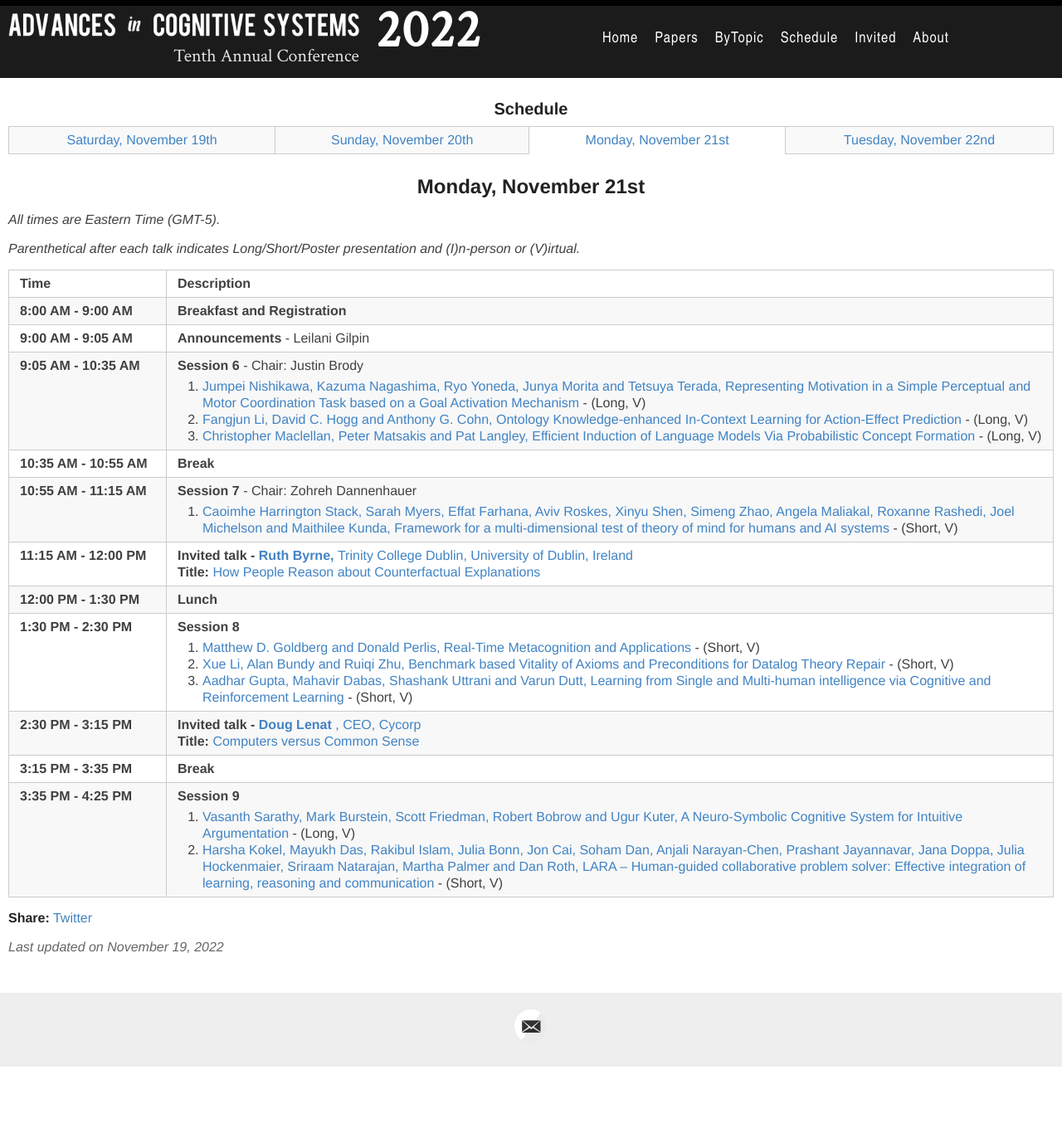
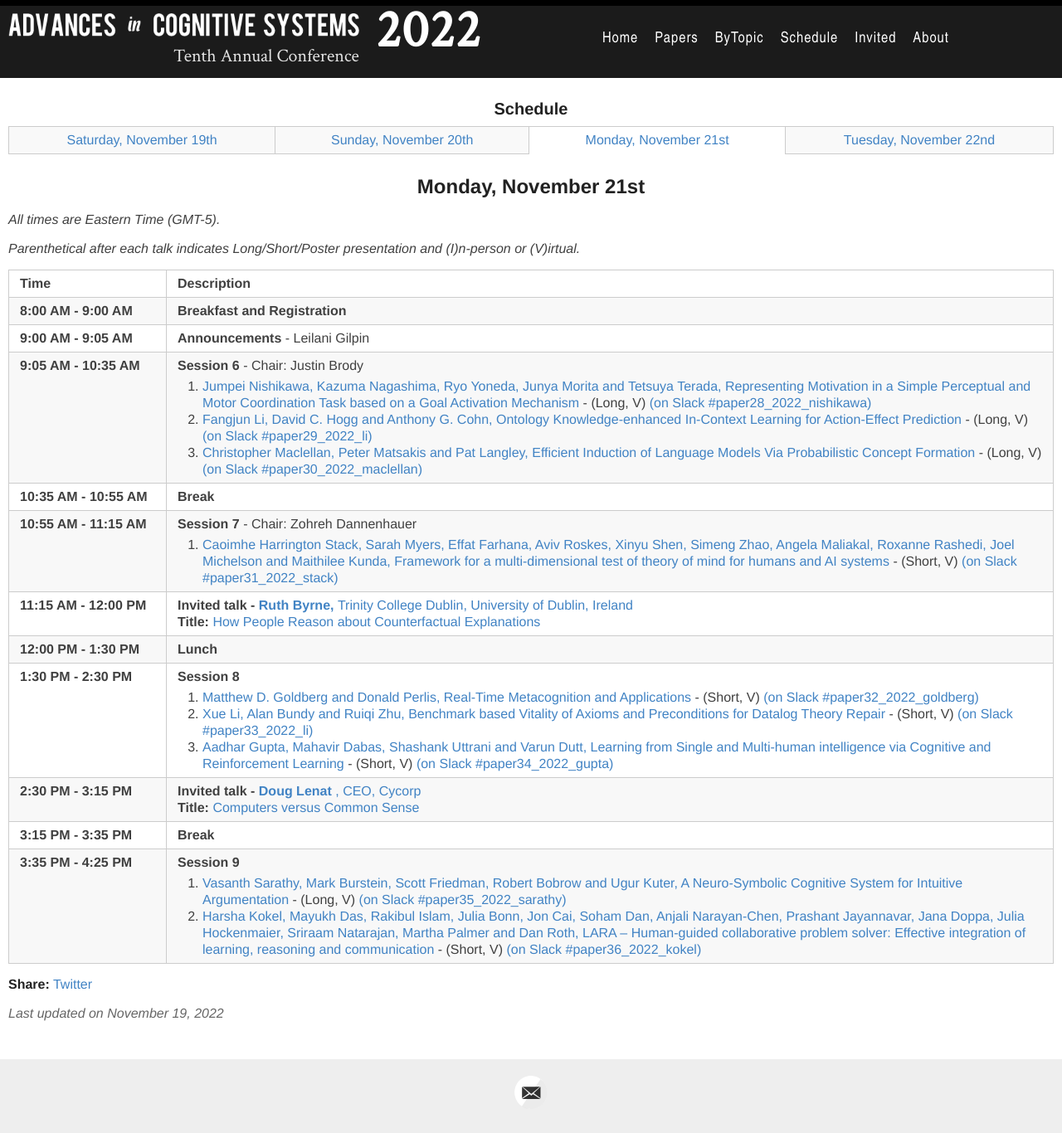
Before and after one commit to AdvancesInCognitiveSystems/acs2022, a Jekyll site: the page built from _days/monday-day3.md, in a window 1280 px wide. Shown: the whole page at 83% size. Built offline with Jekyll 4.4.1, drawn with Linux system fonts in a browser that asks for light colours; before the commit the page ends 1286 px from its top, so only the background shows below that.

Commit message:
Added paper Slack links

```diff
--- a/_days/monday-day3.md
+++ b/_days/monday-day3.md
@@ -41,9 +41,9 @@ Paper PDFs are available by clicking on talk titles. For slides, click on
   <td id="session6"> <span class="schedtime"> 9:05 AM - 10:35 AM </span></td><td> <b> Session 6 </b> - Chair: Justin Brody
 <!-- ###### Chaired by TBD -->
    <ol>
-    <li> <a href="{{site.baseurl}}/data/acs22_paper-238.pdf">Jumpei Nishikawa, Kazuma Nagashima, Ryo Yoneda, Junya Morita and Tetsuya Terada, Representing Motivation in a Simple Perceptual and Motor Coordination Task based on a Goal Activation Mechanism</a> - (Long, V)</li>
-    <li> <a href="{{site.baseurl}}/data/acs22_paper-7652.pdf">Fangjun Li, David C. Hogg and Anthony G. Cohn, Ontology Knowledge-enhanced In-Context Learning for Action-Effect Prediction</a> - (Long, V)</li>
-    <li> <a href="{{site.baseurl}}/data/acs22_paper-2537.pdf">Christopher Maclellan, Peter Matsakis and Pat Langley, Efficient Induction of Language Models Via Probabilistic Concept Formation</a> - (Long, V)</li>
+    <li> <a href="{{site.baseurl}}/data/acs22_paper-238.pdf">Jumpei Nishikawa, Kazuma Nagashima, Ryo Yoneda, Junya Morita and Tetsuya Terada, Representing Motivation in a Simple Perceptual and Motor Coordination Task based on a Goal Activation Mechanism</a> - (Long, V) <a onClick="goToSlackChannel(28)">(on Slack #paper28_2022_nishikawa)</a></li>
+    <li> <a href="{{site.baseurl}}/data/acs22_paper-7652.pdf">Fangjun Li, David C. Hogg and Anthony G. Cohn, Ontology Knowledge-enhanced In-Context Learning for Action-Effect Prediction</a> - (Long, V) <a onClick="goToSlackChannel(29)">(on Slack #paper29_2022_li)</a></li>
+    <li> <a href="{{site.baseurl}}/data/acs22_paper-2537.pdf">Christopher Maclellan, Peter Matsakis and Pat Langley, Efficient Induction of Language Models Via Probabilistic Concept Formation</a> - (Long, V) <a onClick="goToSlackChannel(30)">(on Slack #paper30_2022_maclellan)</a></li>
    </ol>
 
 <!--
@@ -70,7 +70,7 @@ Paper PDFs are available by clicking on talk titles. For slides, click on
 <tr>
   <td id="session7"> <span class="schedtime"> 10:55 AM - 11:15 AM </span></td><td> <b> Session 7 </b> - Chair: Zohreh Dannenhauer
    <ol>
-    <li> <a href="{{site.baseurl}}/data/acs22_paper-911.pdf">Caoimhe Harrington Stack, Sarah Myers, Effat Farhana, Aviv Roskes, Xinyu Shen, Simeng Zhao, Angela Maliakal, Roxanne Rashedi, Joel Michelson and Maithilee Kunda, Framework for a multi-dimensional test of theory of mind for humans and AI systems</a> - (Short, V)</li>
+    <li> <a href="{{site.baseurl}}/data/acs22_paper-911.pdf">Caoimhe Harrington Stack, Sarah Myers, Effat Farhana, Aviv Roskes, Xinyu Shen, Simeng Zhao, Angela Maliakal, Roxanne Rashedi, Joel Michelson and Maithilee Kunda, Framework for a multi-dimensional test of theory of mind for humans and AI systems</a> - (Short, V) <a onClick="goToSlackChannel(31)">(on Slack #paper31_2022_stack)</a></li>
    </ol>
   </td>
 </tr>
@@ -94,9 +94,9 @@ Paper PDFs are available by clicking on talk titles. For slides, click on
   <td id="session8"> <span class="schedtime"> 1:30 PM - 2:30 PM </span></td><td> <b> Session 8 </b>
 <!-- ###### Chaired by TBD -->
    <ol>
-    <li> <a href="{{site.baseurl}}/data/acs22_paper-5926.pdf">Matthew D. Goldberg and Donald Perlis, Real-Time Metacognition and Applications</a> - (Short, V)</li>
-    <li> <a href="{{site.baseurl}}/data/acs22_paper-3588.pdf">Xue Li, Alan Bundy and Ruiqi Zhu, Benchmark based Vitality of Axioms and Preconditions for Datalog Theory Repair</a> - (Short, V)</li>
-    <li> <a href="{{site.baseurl}}/data/acs22_paper-186.pdf">Aadhar Gupta, Mahavir Dabas, Shashank Uttrani and Varun Dutt, Learning from Single and Multi-human intelligence via Cognitive and Reinforcement Learning</a> - (Short, V)</li>
+    <li> <a href="{{site.baseurl}}/data/acs22_paper-5926.pdf">Matthew D. Goldberg and Donald Perlis, Real-Time Metacognition and Applications</a> - (Short, V) <a onClick="goToSlackChannel(32)">(on Slack #paper32_2022_goldberg)</a></li>
+    <li> <a href="{{site.baseurl}}/data/acs22_paper-3588.pdf">Xue Li, Alan Bundy and Ruiqi Zhu, Benchmark based Vitality of Axioms and Preconditions for Datalog Theory Repair</a> - (Short, V) <a onClick="goToSlackChannel(33)">(on Slack #paper33_2022_li)</a></li>
+    <li> <a href="{{site.baseurl}}/data/acs22_paper-186.pdf">Aadhar Gupta, Mahavir Dabas, Shashank Uttrani and Varun Dutt, Learning from Single and Multi-human intelligence via Cognitive and Reinforcement Learning</a> - (Short, V) <a onClick="goToSlackChannel(34)">(on Slack #paper34_2022_gupta)</a></li>
    </ol>
 
   </td>
@@ -119,8 +119,8 @@ Paper PDFs are available by clicking on talk titles. For slides, click on
    <td> <span class="schedtime"> 3:35 PM - 4:25 PM </span></td>
    <td id="session9">  <b> Session 9 </b>
      <ol>
-     <li> <a href="{{site.baseurl}}/data/acs22_paper-7038.pdf">Vasanth Sarathy, Mark Burstein, Scott Friedman, Robert Bobrow and Ugur Kuter, A Neuro-Symbolic Cognitive System for Intuitive Argumentation</a> - (Long, V)</li>
-     <li> <a href="{{site.baseurl}}/data/acs22_paper-2603.pdf">Harsha Kokel, Mayukh Das, Rakibul Islam, Julia Bonn, Jon Cai, Soham Dan, Anjali Narayan-Chen, Prashant Jayannavar, Jana Doppa, Julia Hockenmaier, Sriraam Natarajan, Martha Palmer and Dan Roth, LARA – Human-guided collaborative problem solver: Effective integration of learning, reasoning and communication</a> - (Short, V)</li>
+     <li> <a href="{{site.baseurl}}/data/acs22_paper-7038.pdf">Vasanth Sarathy, Mark Burstein, Scott Friedman, Robert Bobrow and Ugur Kuter, A Neuro-Symbolic Cognitive System for Intuitive Argumentation</a> - (Long, V) <a onClick="goToSlackChannel(35)">(on Slack #paper35_2022_sarathy)</a></li>
+     <li> <a href="{{site.baseurl}}/data/acs22_paper-2603.pdf">Harsha Kokel, Mayukh Das, Rakibul Islam, Julia Bonn, Jon Cai, Soham Dan, Anjali Narayan-Chen, Prashant Jayannavar, Jana Doppa, Julia Hockenmaier, Sriraam Natarajan, Martha Palmer and Dan Roth, LARA – Human-guided collaborative problem solver: Effective integration of learning, reasoning and communication</a> - (Short, V) <a onClick="goToSlackChannel(36)">(on Slack #paper36_2022_kokel)</a></li>
      </ol>
    </td>
 </tr>
```
